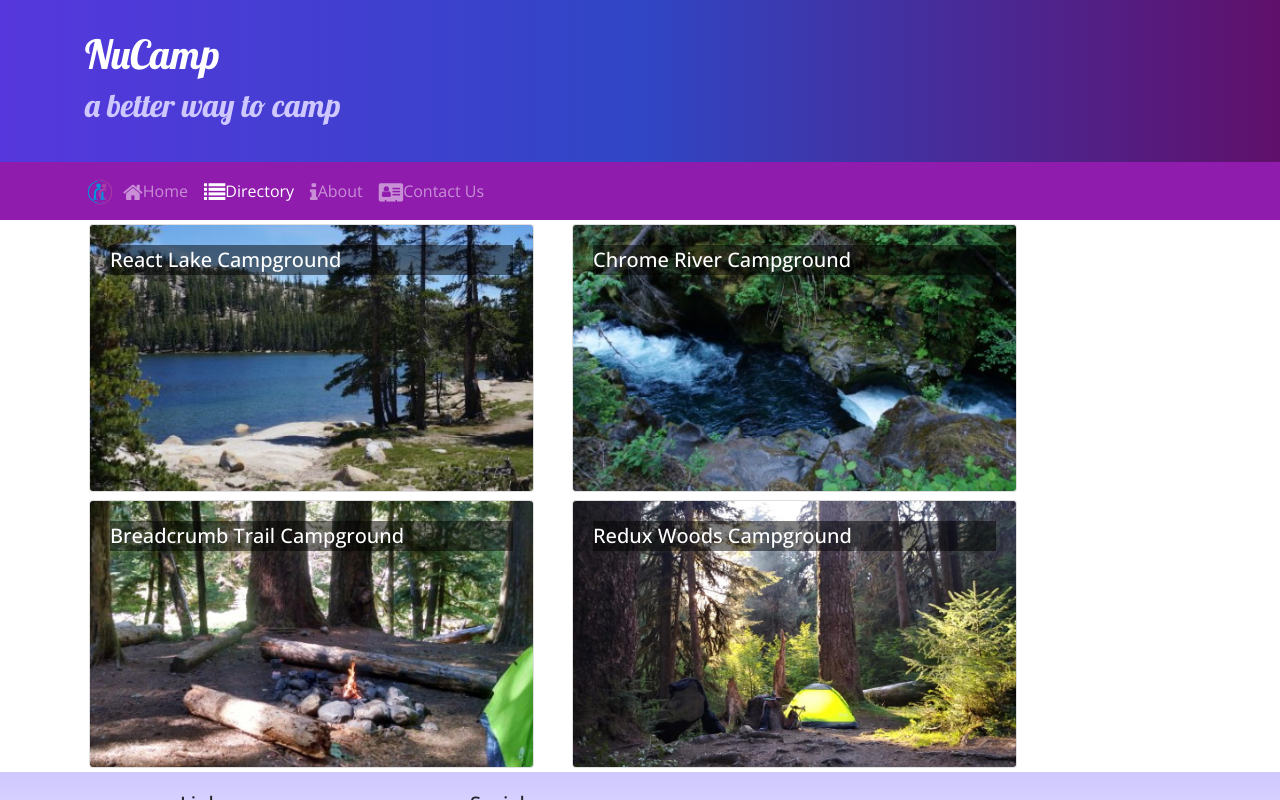
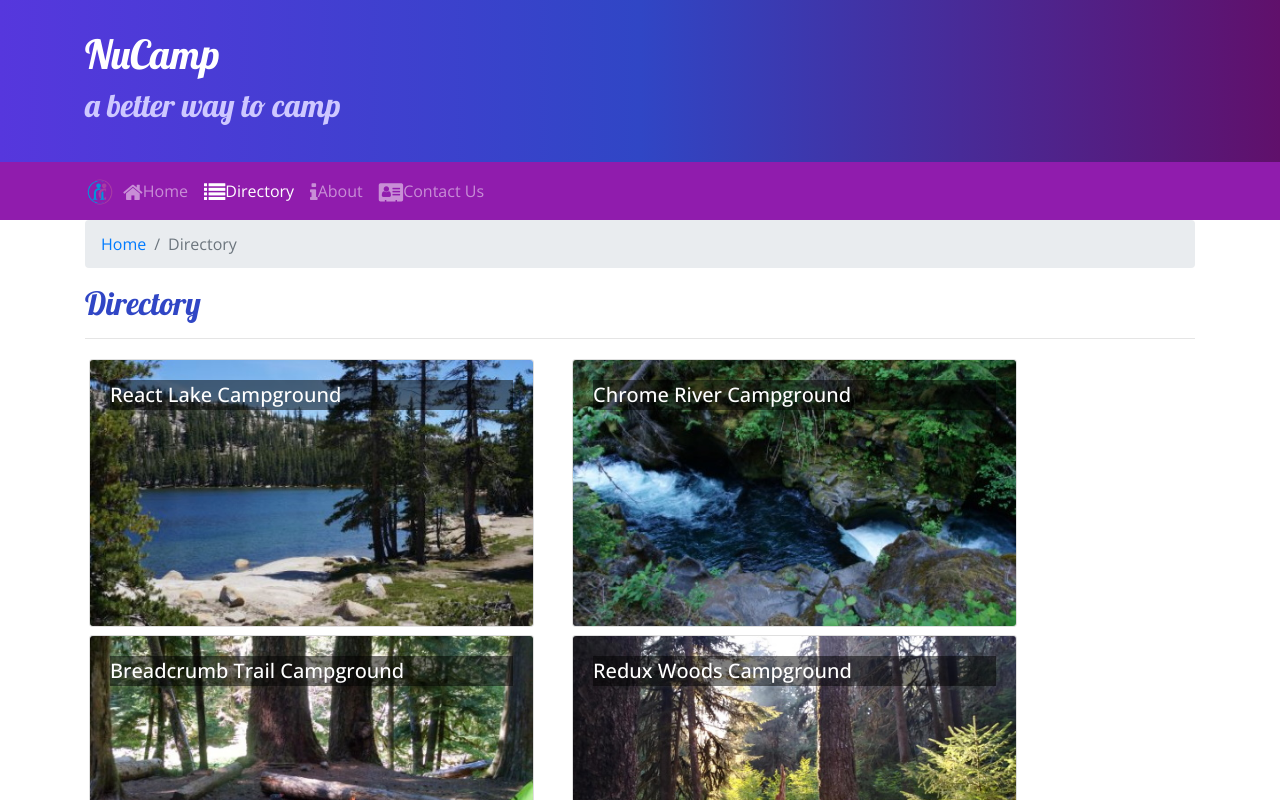
Before and after one commit to turojosephkings/nucamp-react-site, a React (Create React App) app: page /directory in a window 1280 px wide. Shown: the top 800 px of the page. Built offline with nearby package versions, Linux system fonts and the light colour scheme.

Commit message:
9th Commit - Breadcrumbs

```diff
--- a/src/components/CampsiteInfoComponent.js
+++ b/src/components/CampsiteInfoComponent.js
@@ -1,5 +1,6 @@
 import React from 'react';
-import { Card, CardImg, CardText, CardBody, CardTitle } from 'reactstrap';
+import { Card, CardImg, CardText, CardBody, CardTitle, Breadcrumb, BreadcrumbItem} from 'reactstrap';
+import { Link } from 'react-router-dom';
 
 function RenderCampsite({campsite}) {
     return (
@@ -7,7 +8,6 @@
             <Card>
                 <CardImg top src={campsite.image} alt={campsite.name} />
                 <CardBody>
-                    <CardTitle>{campsite.name}</CardTitle>
                         <CardText>{campsite.description}</CardText>
                 </CardBody>
             </Card>
@@ -40,8 +40,18 @@
         return (
             <div className="container">
                 <div className="row">
+                    <div className="col">
+                        <Breadcrumb>
+                            <BreadcrumbItem><Link to="/directory">Directory</Link></BreadcrumbItem>
+                            <BreadcrumbItem active>{props.campsite.name}</BreadcrumbItem>
+                        </Breadcrumb>
+                        <h2>{props.campsite.name}</h2>
+                        <hr />
+                    </div>
+                </div>
+                <div className="row">
                     <RenderCampsite campsite={props.campsite} />
-                    <RenderComments comments={props.campsite.comments} />
+                    <RenderComments comments={props.comments} />
                 </div>
             </div>
         );
--- a/src/components/ContactComponent.js
+++ b/src/components/ContactComponent.js
@@ -1,10 +1,16 @@
 import React from 'react';
+import { Breadcrumb, BreadcrumbItem } from 'reactstrap';
+import { Link } from 'react-router-dom';
 
 function Contact(props) {
     return (
         <div className="container">
             <div className="row">
                 <div className="col">
+                    <Breadcrumb>
+                        <BreadcrumbItem><Link to="/home">Home</Link></BreadcrumbItem>
+                        <BreadcrumbItem active>Contact Us</BreadcrumbItem>
+                    </Breadcrumb>
                     <h2>Contact Us</h2>
                     <hr />
                 </div>
--- a/src/components/DirectoryComponent.js
+++ b/src/components/DirectoryComponent.js
@@ -1,13 +1,16 @@
 import React from 'react';
-import { Card, CardImg, CardImgOverlay, CardTitle } from 'reactstrap';
+import { Card, CardImg, CardImgOverlay, CardTitle, Breadcrumb, BreadcrumbItem } from 'reactstrap';
+import { Link } from 'react-router-dom';
 
 function RenderDirectoryItem({campsite}) {
     return (
         <Card>
-            <CardImg width="100%" src={campsite.image} alt={campsite.name} />
-            <CardImgOverlay>
-                <CardTitle>{campsite.name}</CardTitle>
-            </CardImgOverlay>
+            <Link to={`/directory/${campsite.id}`}>
+                <CardImg width="100%" src={campsite.image} alt={campsite.name} />
+                <CardImgOverlay>
+                    <CardTitle>{campsite.name}</CardTitle>
+                </CardImgOverlay>
+            </Link>
         </Card>
     );
 }
@@ -26,6 +29,16 @@
     return (
         <div className="container">
             <div className="row">
+                <div className="col">
+                    <Breadcrumb>
+                        <BreadcrumbItem><Link to="/home">Home</Link></BreadcrumbItem>
+                        <BreadcrumbItem active>Directory</BreadcrumbItem>
+                    </Breadcrumb>
+                    <h2>Directory</h2>
+                    <hr />
+                </div>
+            </div>
+            <div className="row">
                     {directory}
             </div>
         </div>
--- a/src/components/MainComponent.js
+++ b/src/components/MainComponent.js
@@ -35,12 +35,23 @@
                 />
             );
         }
+
+        const CampsiteWithId = ({match}) => {
+            return (
+                <CampsiteInfo
+                    campsite={this.state.campsites.filter(campsite => campsite.id === +match.params.campsiteId)[0]}
+                    comments={this.state.comments.filter(comment => comment.campsiteId === +match.params.campsiteId)}
+                />
+            );
+        };
+
         return (
             <div>
                 <Header />
                 <Switch>
                     <Route path='/home' component={HomePage} />
                     <Route exact path='/directory' render={() => <Directory campsites={this.state.campsites} />} />
+                    <Route path='/directory/:campsiteId' component={CampsiteWithId} />
                     <Route exact path='/contactus' component={Contact} />
                     <Redirect to='/home' />
                 </Switch>
```
